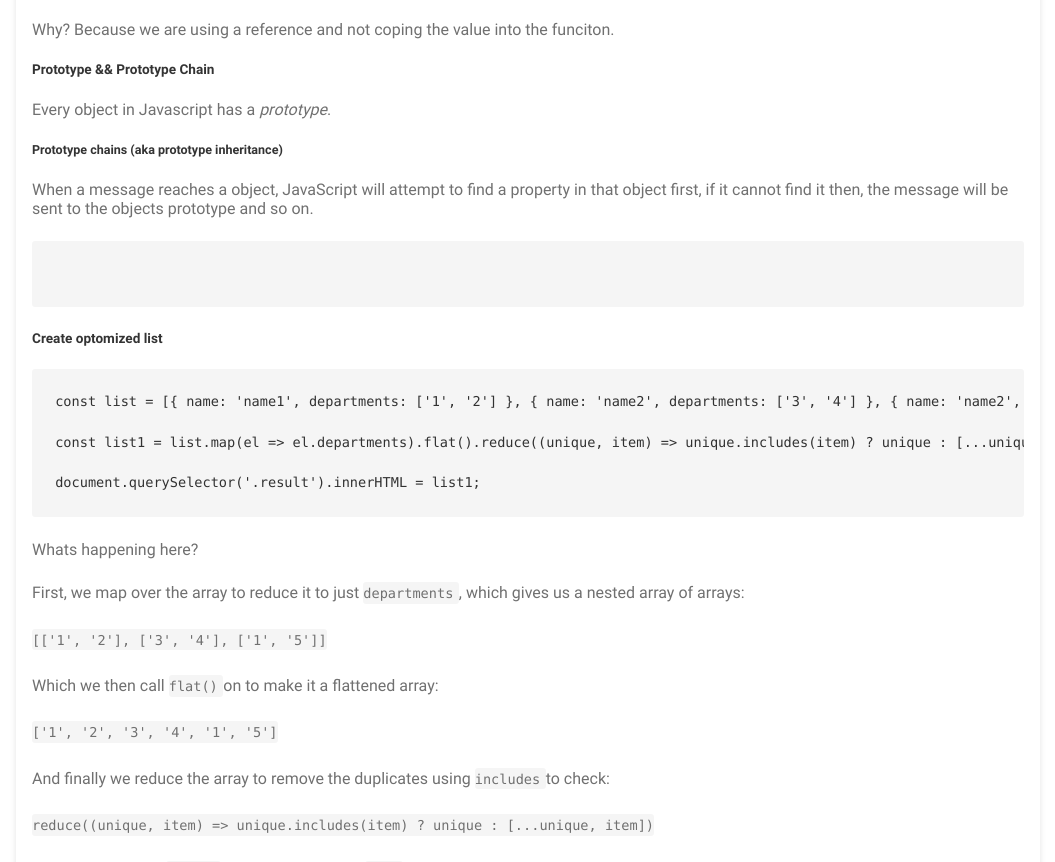
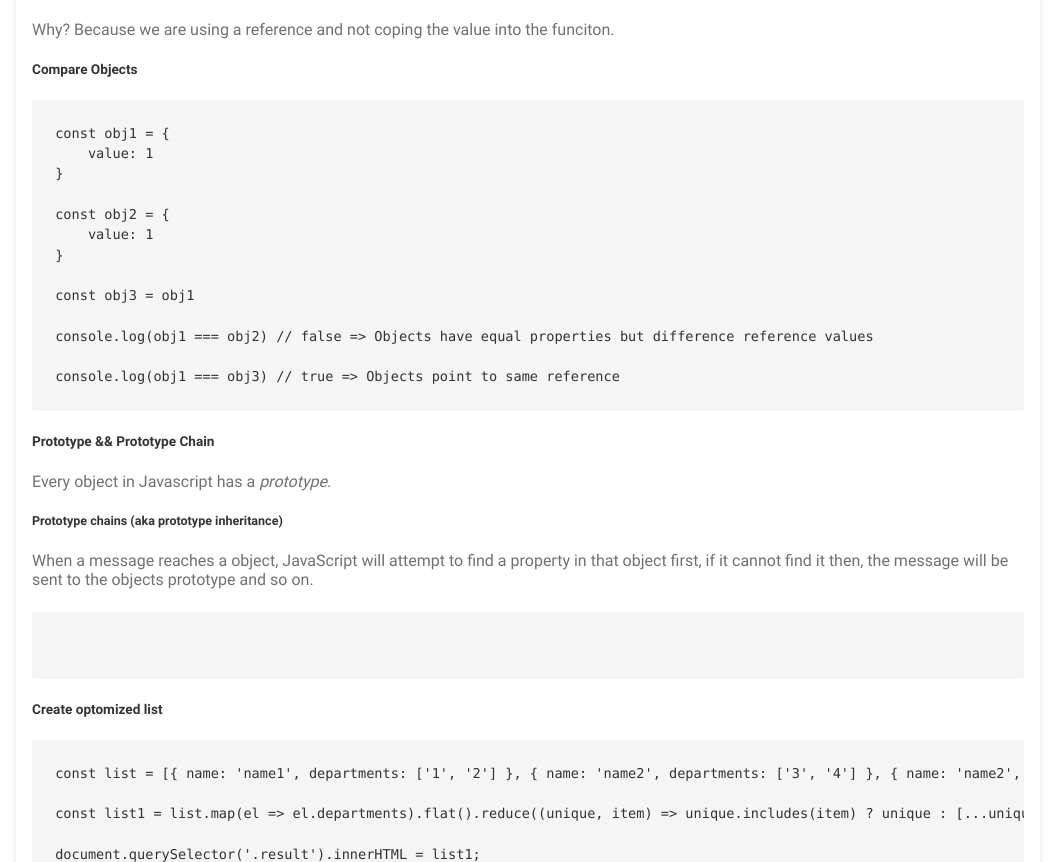
Before and after one commit to Oregand/doregan.com, a Gatsby site: page /blog/gitlab-star-interview in a window 1280 px wide. Shown: the part 9310-10172 px from the top of the page, without its empty margins (112-1167 px from the left). Built offline with nearby package versions, Linux system fonts and the light colour scheme; Gatsby itself is replaced by a stand-in of ours; some packages are replaced by stand-ins of ours; code samples lack their colours.

Commit message:
feat(blog): blog post

````diff
--- a/content/blog/gitlab-star-interview/index.md
+++ b/content/blog/gitlab-star-interview/index.md
@@ -385,6 +385,24 @@ console.log(number) // 11
 ```
 
 Why? Because we are using a reference and not coping the value into the funciton.
+
+##### Compare Objects
+
+```
+const obj1 = {
+    value: 1
+}
+
+const obj2 = {
+    value: 1
+}
+
+const obj3 = obj1
+
+console.log(obj1 === obj2) // false => Objects have equal properties but difference reference values
+
+console.log(obj1 === obj3) // true => Objects point to same reference
+```
 
 ##### Prototype && Prototype Chain
 
````
